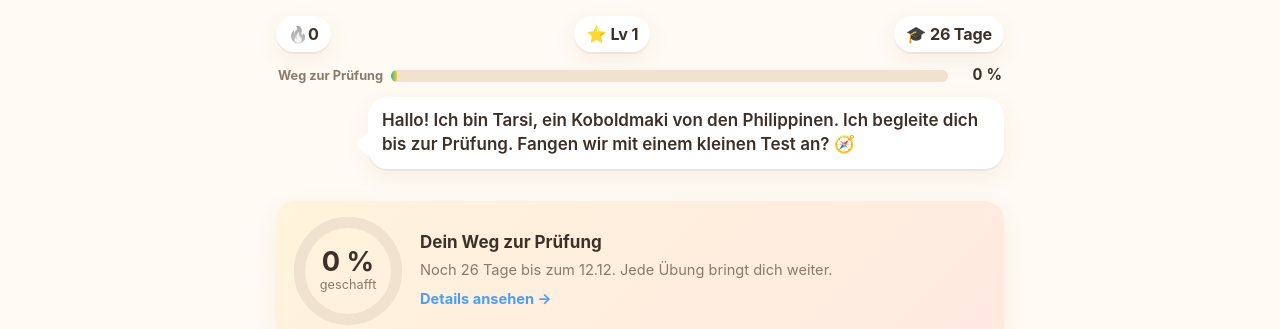
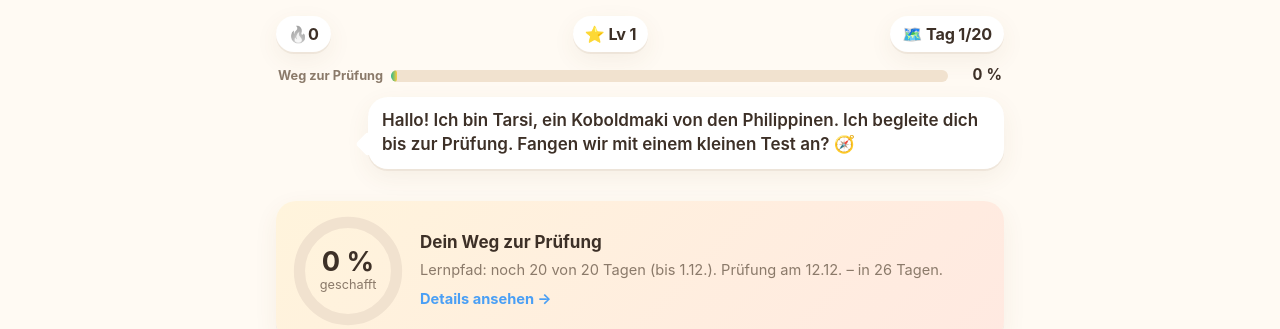
Before and after one commit to TimsApps1/c1-hochschule, a plain HTML site: page index.html in a window 1280 px wide. Shown: the top 329 px of the page. Drawn offline with Linux system fonts and the light colour scheme.

Commit message:
Kopfzeile: Lernpfad-Tag statt Prüfungs-Countdown
- Oben „🗺️ Tag X/20“ (bzw. „Endspurt“), antippbar zum Lernpfad
- Startseite: „Lernpfad: noch N von 20 Tagen (bis 1.12.). Prüfung am 12.12.
  – in M Tagen.“ statt nur Tage bis zur Prüfung
- Version 0.6.1

Co-Authored-By: Claude Opus 5.5 <noreply@anthropic.com>

```diff
--- a/css/app.css
+++ b/css/app.css
@@ -454,3 +454,5 @@ button.tw:active { background: var(--bg2); }
 .tw { padding: 4px 3px; min-height: 32px; }
 button.tw { line-height: 1.5; }
 .atext p.focus { background: var(--bg2); border-radius: 8px; box-shadow: 0 0 0 4px var(--bg2); }
+
+a.pill { color: inherit; text-decoration: none; }
--- a/js/app.js
+++ b/js/app.js
@@ -37,11 +37,14 @@ export function nav(hash) {
 function topbar() {
   const s = streakInfo();
   const lv = levelInfo();
-  const d = daysUntilExam();
+  // Lernpfad-Tag statt Prüfungs-Countdown (der Countdown steht auf der Startseite, klar beschriftet)
+  const TOTAL = 20;
+  const doneDays = new Set(store.attempts.filter((a) => a.modul === "lektion" && /^tag-\d+$/.test(a.itemId)).map((a) => a.itemId)).size;
+  const pfad = doneDays >= TOTAL ? "Endspurt" : `Tag ${doneDays + 1}/${TOTAL}`;
   return h("header.topbar",
     h("div.pill", { title: "Streak" }, h("span.flame" + (s.activeToday ? ".on" : ""), "🔥"), h("b", s.streak), s.freezes ? h("span.small", " ❄️".repeat(s.freezes)) : null),
     h("div.pill", { title: "Level" }, "⭐ ", h("b", "Lv " + lv.level)),
-    h("div.pill", { title: "Tage bis zur Prüfung" }, "🎓 ", h("b", d > 0 ? `${d} Tage` : d === 0 ? "Heute!" : "vorbei")),
+    h("a.pill", { href: "#/pfad", title: "Lernpfad: 20 Tage" }, "🗺️ ", h("b", pfad)),
     progressStrip());
 }
 
@@ -95,7 +98,7 @@ async function viewHome() {
     topbar(),
     tarsiSays(greetingLine({ name: store.settings.name, streak: s.streak, activeToday: s.activeToday, xpToday: xpT, goal, dayNum: day.tag, daysLeft: daysUntilExam(), firstTime: done }), s.activeToday && xpT >= goal ? "cheer" : done ? "wave" : "happy"),
     h("button.card.progress-hero", { onclick: () => showProgressDetails() }, progressRing(overallProgress().pct),
-      h("div", h("strong", "Dein Weg zur Prüfung"), h("p.small.muted", `Noch ${Math.max(0, daysUntilExam())} Tage bis zum 12.12. Jede Übung bringt dich weiter.`), h("span.small.link", "Details ansehen →"))),
+      h("div", h("strong", "Dein Weg zur Prüfung"), h("p.small.muted", (() => { const done = new Set(store.attempts.filter((x) => x.modul === "lektion" && /^tag-d+$/.test(x.itemId)).map((x) => x.itemId)).size; const rest = Math.max(0, 20 - done); return rest ? `Lernpfad: noch ${rest} von 20 Tagen (bis 1.12.). Prüfung am 12.12. – in ${Math.max(0, daysUntilExam())} Tagen.` : `Lernpfad geschafft! Endspurt bis zur Prüfung am 12.12. – noch ${Math.max(0, daysUntilExam())} Tage.`; })()), h("span.small.link", "Details ansehen →"))),
     h("div.card.goal",
       h("div.row.between", h("strong", "Tagesziel"), h("span", `${xpT} / ${goal} XP`)),
       progressBar(xpT, goal, xpT >= goal ? "good" : ""),
--- a/js/config.js
+++ b/js/config.js
@@ -4,7 +4,7 @@ export const CONFIG = {
   DROPBOX_APP_KEY: "hmnw6wezs7unfcb",
   // Datei im Dropbox-App-Ordner (Dropbox/Apps/<App-Name>/)
   DROPBOX_FILE: "/c1-lernstand.json",
-  APP_VERSION: "0.6.0",
+  APP_VERSION: "0.6.1",
   // Prüfungstermin
   EXAM_DATE: "2026-12-12",
   START_DATE: "2026-11-12",
--- a/sw.js
+++ b/sw.js
@@ -1,6 +1,6 @@
 // Service Worker: cacht beim ersten Öffnen alle App-Dateien und Inhalte → offline nutzbar.
 // Bei jedem Deploy CACHE_VERSION erhöhen (scripts/validate.mjs erinnert daran nicht – bitte selbst!).
-const CACHE_VERSION = "v10";
+const CACHE_VERSION = "v11";
 const CACHE = "c1hs-" + CACHE_VERSION;
 
 const CORE = [
```
